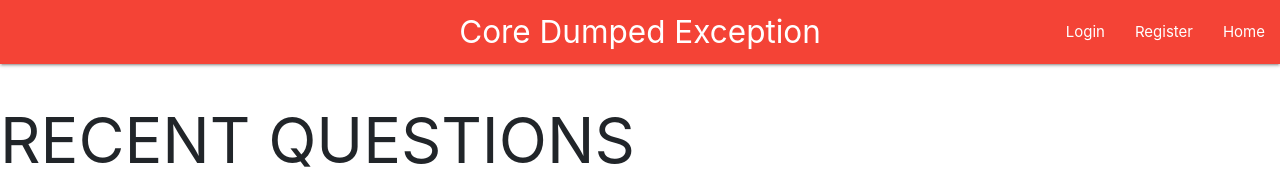
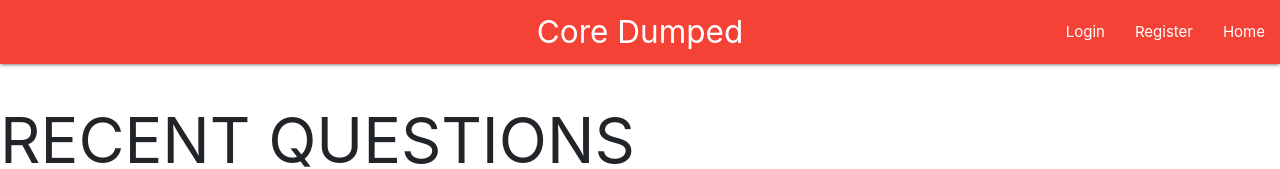
Before and after one commit to joseanton1o/Core-Dumped, a React (Create React App) app in the folder client/: page / in a window 1280 px wide. Shown: the top 169 px of the page. Built offline with nearby package versions, Linux system fonts and the light colour scheme; no server answers.

Commit message:
Responsiveness horizontal scroll bug fixed

```diff
--- a/client/src/App.css
+++ b/client/src/App.css
@@ -35,6 +35,10 @@
   font-size: small;
 }
 @media screen and (max-width: 600px) {
+  html, body {
+    max-width: 100%;
+    overflow-x: hidden;
+  }
   .post{
     width: 100%;
     margin: 0px;
@@ -46,6 +50,9 @@
     margin: 0px;
     margin-top: 15px;
     margin-bottom: 15px;
+  }
+  a.brand-logo{
+    font-size: small;
   }
 }
 .material-icons:hover{
--- a/client/src/components/Nav.js
+++ b/client/src/components/Nav.js
@@ -47,7 +47,7 @@ const Nav = ({ setJwt, setUser ,jwt,user}) => {
     <>
     <nav>
       <div className='red nav-wrapper'>
-        <Link to="/" className='brand-logo center'>Core Dumped Exception</Link>
+        <Link to="/" className='brand-logo center'>Core Dumped</Link>
         {
           // a tag is a little trick to make the menu button work, it is not a link, it is a button that opens the menu which i know is not the best way to do it but it works and it is how the materializecss.com nav bar works
         }
```
